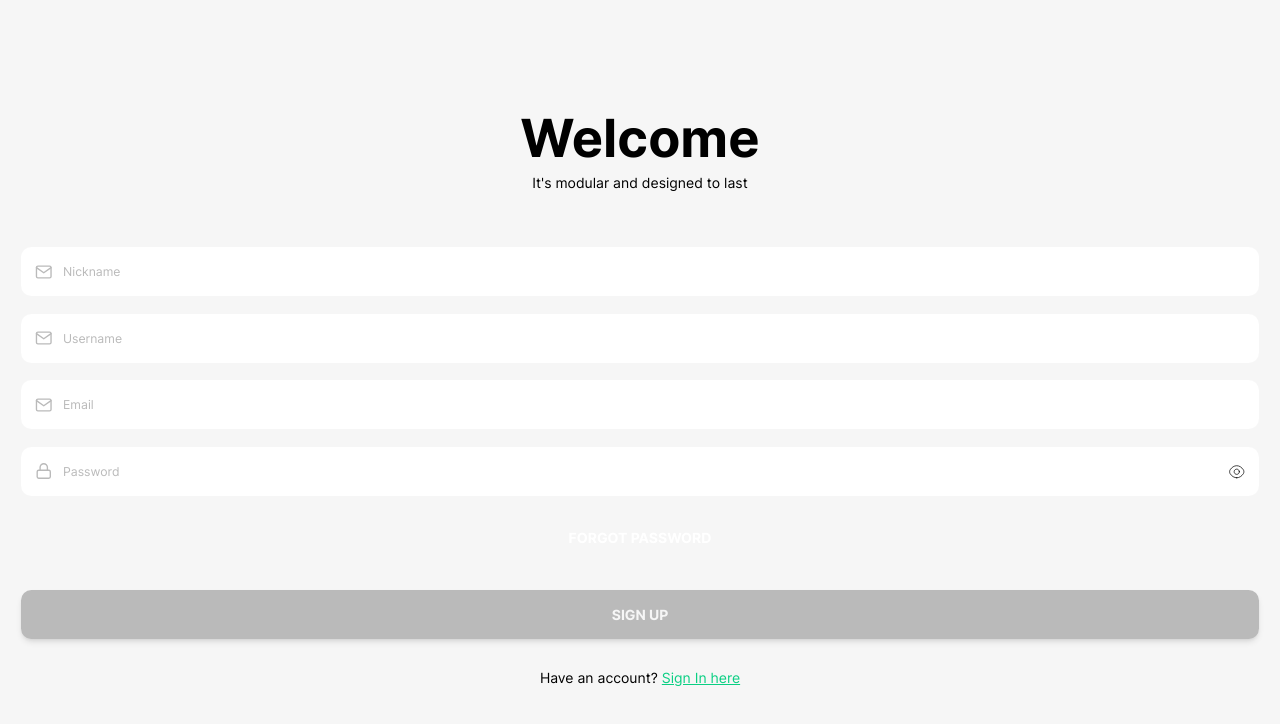
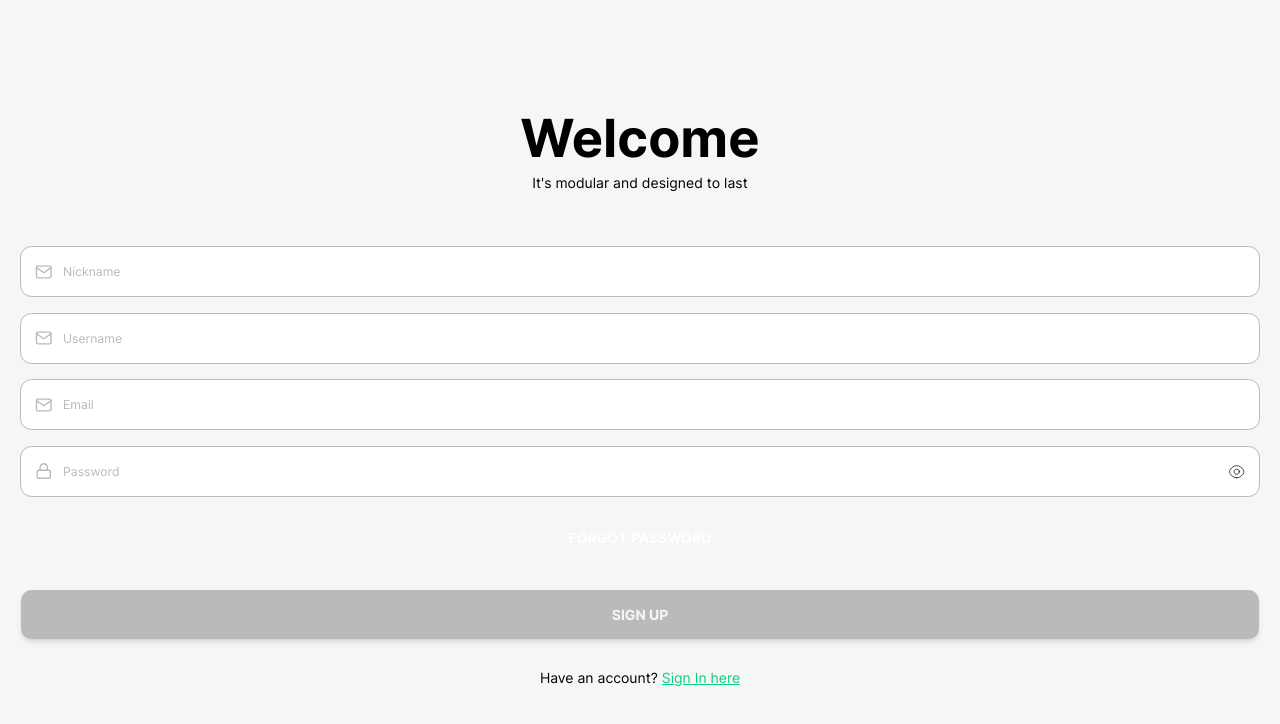
Before and after one commit to AryanGh11/ecommerce.app, a React (Create React App) app: page /sign-up in a window 1280 px wide. Shown: the top 724 px of the page. Built offline with nearby package versions, Linux system fonts and the light colour scheme; no server answers.

Commit message:
hotfix: Change base text field input style

```diff
--- a/src/shared-components/form/fields/text-fields/index.component.tsx
+++ b/src/shared-components/form/fields/text-fields/index.component.tsx
@@ -59,7 +59,7 @@ export function BaseSimpleTextField({
   return (
     <input
       id={id}
-      className={`w-full h-14 flex justify-center items-center px-4 text-sm rounded-xl bg-white selection:bg-foreground selection:text-background placeholder:text-on-background2 outline-2 focus:outline transition-all ${className}`}
+      className={`w-full h-14 flex justify-center items-center px-4 text-sm rounded-xl bg-white selection:bg-foreground selection:text-background placeholder:text-on-background2 outline outline-on-background2 outline-1 focus:outline-foreground transition-all ${className}`}
       name={name}
       type={type}
       placeholder={placeholder}
```
